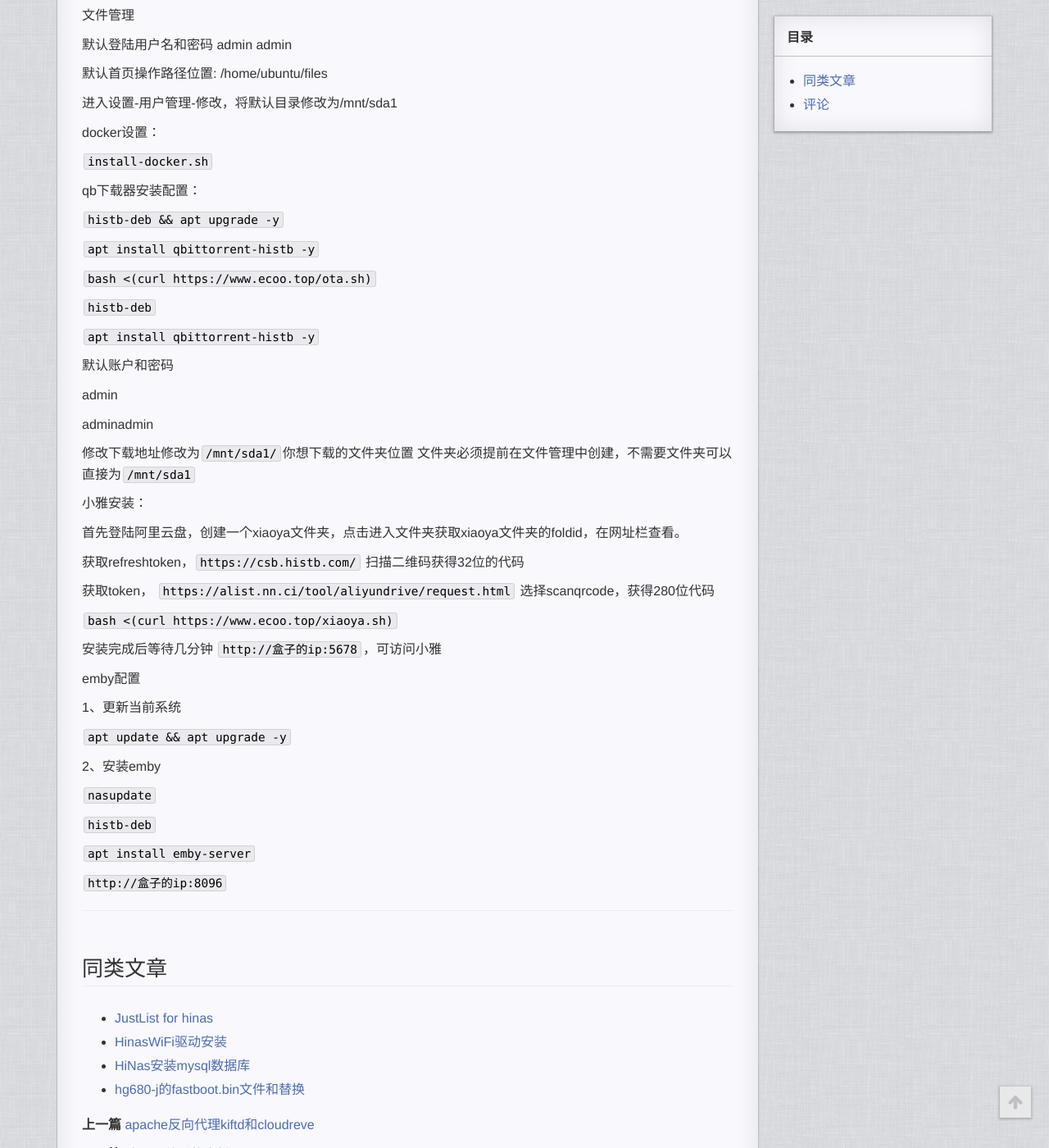
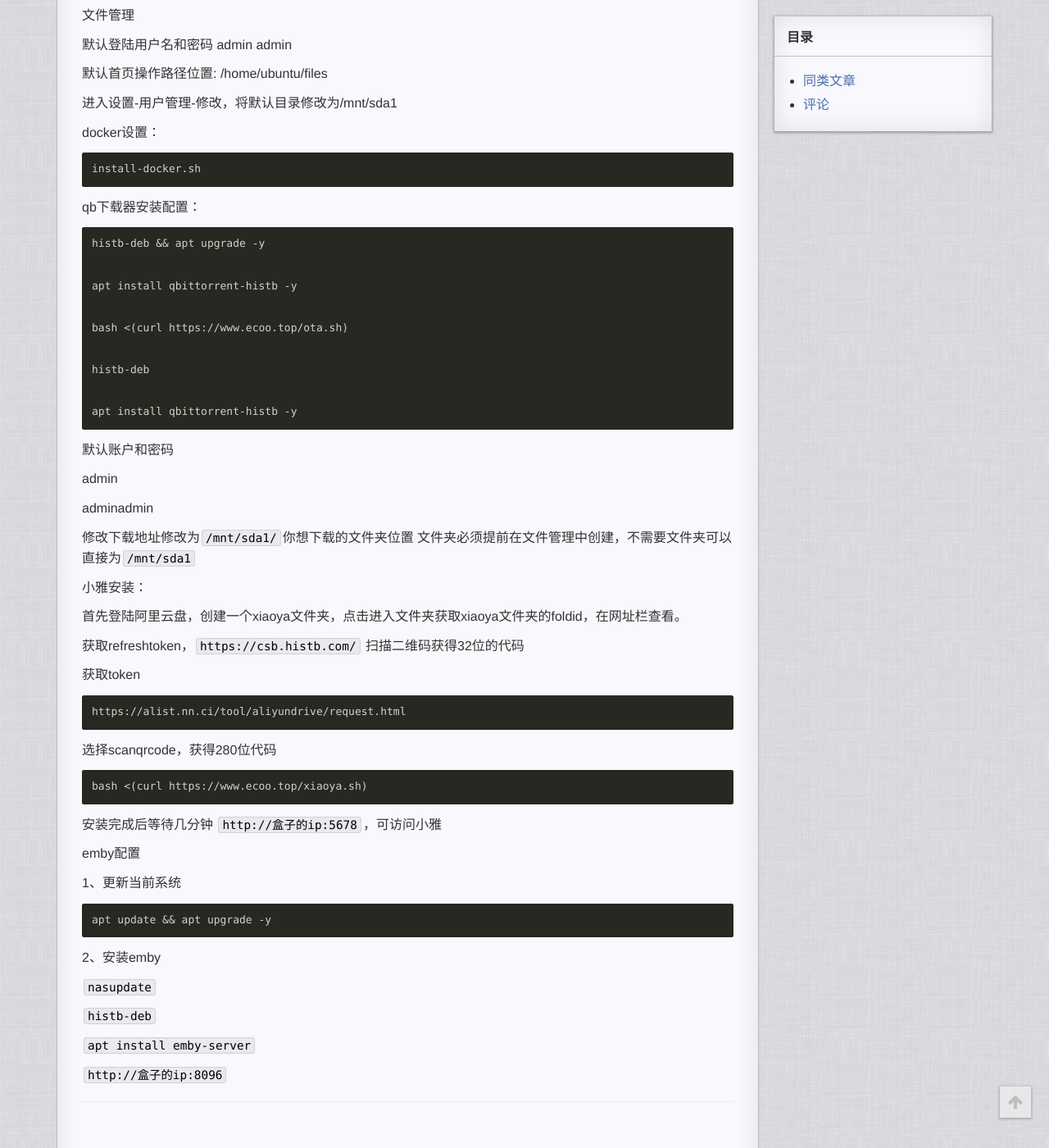
Before and after one commit to luohuilong/luohuilong.github.io, a Jekyll site: the page built from _posts/2025-05-18-hinas相关玩法.md, in a window 1280 px wide and 1400 px high, scrolled down 1201 px. Shown: the whole window at 82% size. Built offline with Jekyll 4.4.1, drawn with Linux system fonts in a browser that asks for light colours; comment, search, counter and statistics services are not loaded; a style sheet for code colours, icons or effects is not loaded.

Commit message:
Add files via upload

````diff
--- a/_posts/2025-05-18-hinas相关玩法.md
+++ b/_posts/2025-05-18-hinas相关玩法.md
@@ -75,19 +75,21 @@ Aria2相关配置修改
 
 docker设置：
 
-`install-docker.sh`
+    install-docker.sh
 
 qb下载器安装配置：
 
-`histb-deb && apt upgrade -y`
+```
+histb-deb && apt upgrade -y
 
-`apt install qbittorrent-histb -y`
+apt install qbittorrent-histb -y
 
-`bash <(curl https://www.ecoo.top/ota.sh)`
+bash <(curl https://www.ecoo.top/ota.sh)
 
-`histb-deb`
+histb-deb
 
-`apt install qbittorrent-histb -y`
+apt install qbittorrent-histb -y
+```
 
 默认账户和密码
 
@@ -104,9 +106,13 @@ adminadmin
 
 获取refreshtoken，`https://csb.histb.com/` 扫描二维码获得32位的代码
 
-获取token， `https://alist.nn.ci/tool/aliyundrive/request.html` 选择scanqrcode，获得280位代码
+获取token
 
-`bash <(curl https://www.ecoo.top/xiaoya.sh)`
+    https://alist.nn.ci/tool/aliyundrive/request.html
+
+选择scanqrcode，获得280位代码
+
+    bash <(curl https://www.ecoo.top/xiaoya.sh)
 
 安装完成后等待几分钟 `http://盒子的ip:5678`，可访问小雅
 
@@ -114,7 +120,7 @@ emby配置
 
 1、更新当前系统
 
-`apt update && apt upgrade -y`
+    apt update && apt upgrade -y
 
 2、安装emby
 
````
